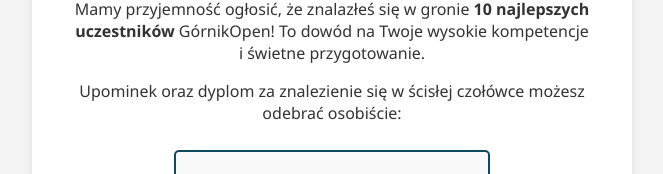
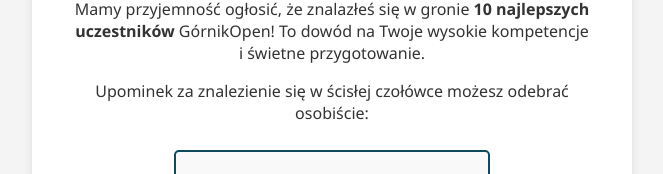
Before and after one commit to MiloszKrakowiakDEV/GornikOpenDayNodeAPI, a website: page email_top_ten.html in a window 1280 px wide. Shown: the part 353-527 px from the top of the page, without its empty margins (308-971 px from the left). Drawn offline with Linux system fonts and the light colour scheme.

Commit message:
Changed top ten diploma

```diff
--- a/email_top_ten.html
+++ b/email_top_ten.html
@@ -65,7 +65,7 @@
         <div class="content">
     <h1>🎯 Znakomity występ!</h1>
     <p>Mamy przyjemność ogłosić, że znalazłeś się w gronie <strong>10 najlepszych uczestników</strong> GórnikOpen! To dowód na Twoje wysokie kompetencje i świetne przygotowanie.</p>
-    <p>Upominek oraz dyplom za znalezienie się w ścisłej czołówce możesz odebrać osobiście:</p>
+    <p>Upominek za znalezienie się w ścisłej czołówce możesz odebrać osobiście:</p>
     <div class="info-box">
         Miejsce odbioru: SALA 208
     </div>
```
